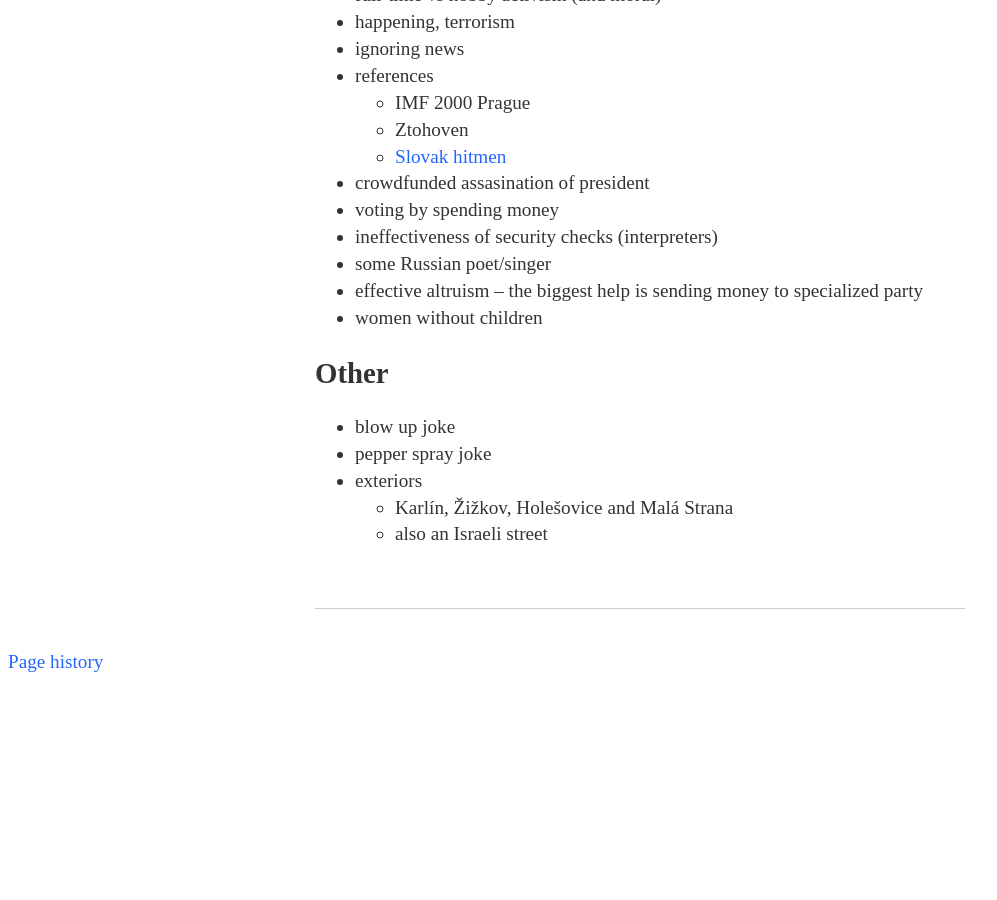
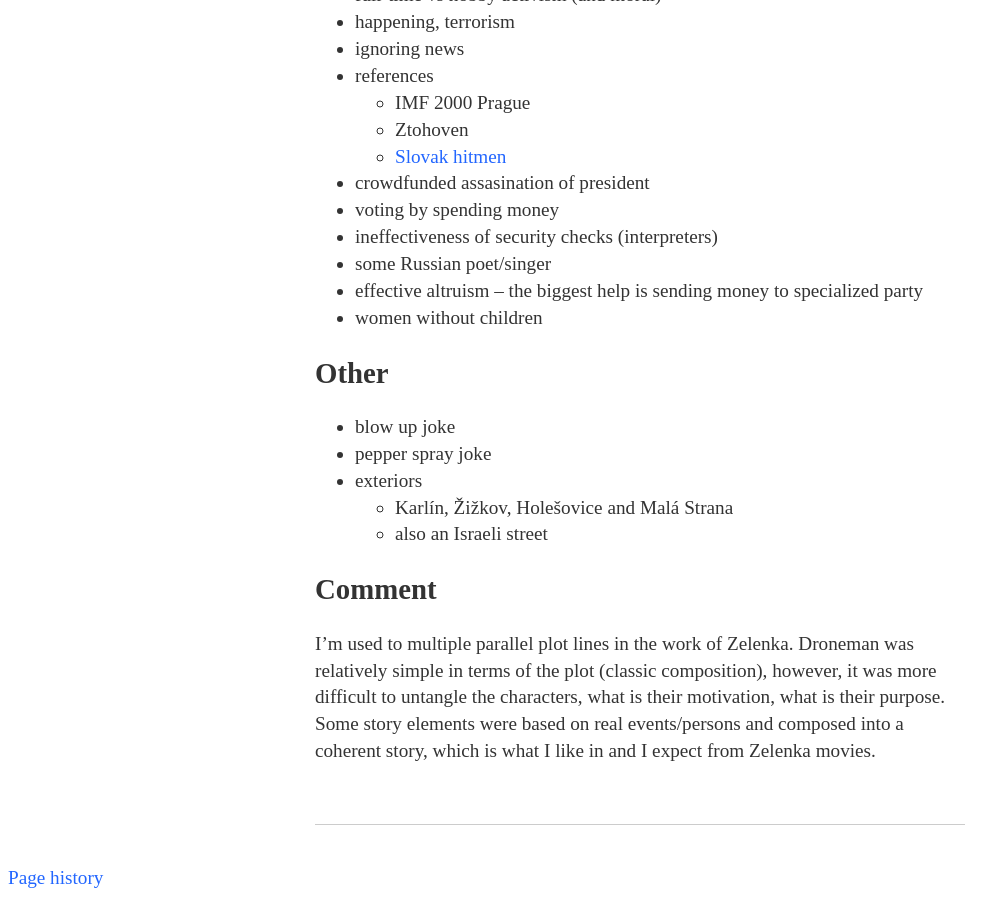
Before and after one commit to Werkov/Werkov.github.io, a Jekyll site: the page built from _posts/2020-02-22-droneman.md, in a window 1280 px wide and 900 px high, scrolled down 1799 px. Shown: the whole window, without its empty margins (0-997 px from the left). Built offline with Jekyll 4.4.1, drawn with Linux system fonts in a browser that asks for light colours; before the commit the page ends 2482 px from its top, so only the background shows below that.

Commit message:
Droneman: conclusion

```diff
--- a/_posts/2020-02-22-droneman.md
+++ b/_posts/2020-02-22-droneman.md
@@ -90,3 +90,12 @@ In the end, he attempts assasination of a related politician.
   * exteriors
     * Karlín, Žižkov, Holešovice and Malá Strana
     * also an Israeli street
+
+## Comment
+
+I'm used to multiple parallel plot lines in the work of Zelenka.
+Droneman was relatively simple in terms of the plot (classic composition),
+however, it was more difficult to untangle the characters, what is their
+motivation, what is their purpose.
+Some story elements were based on real events/persons and composed into a
+coherent story, which is what I like in and I expect from Zelenka movies.
```
